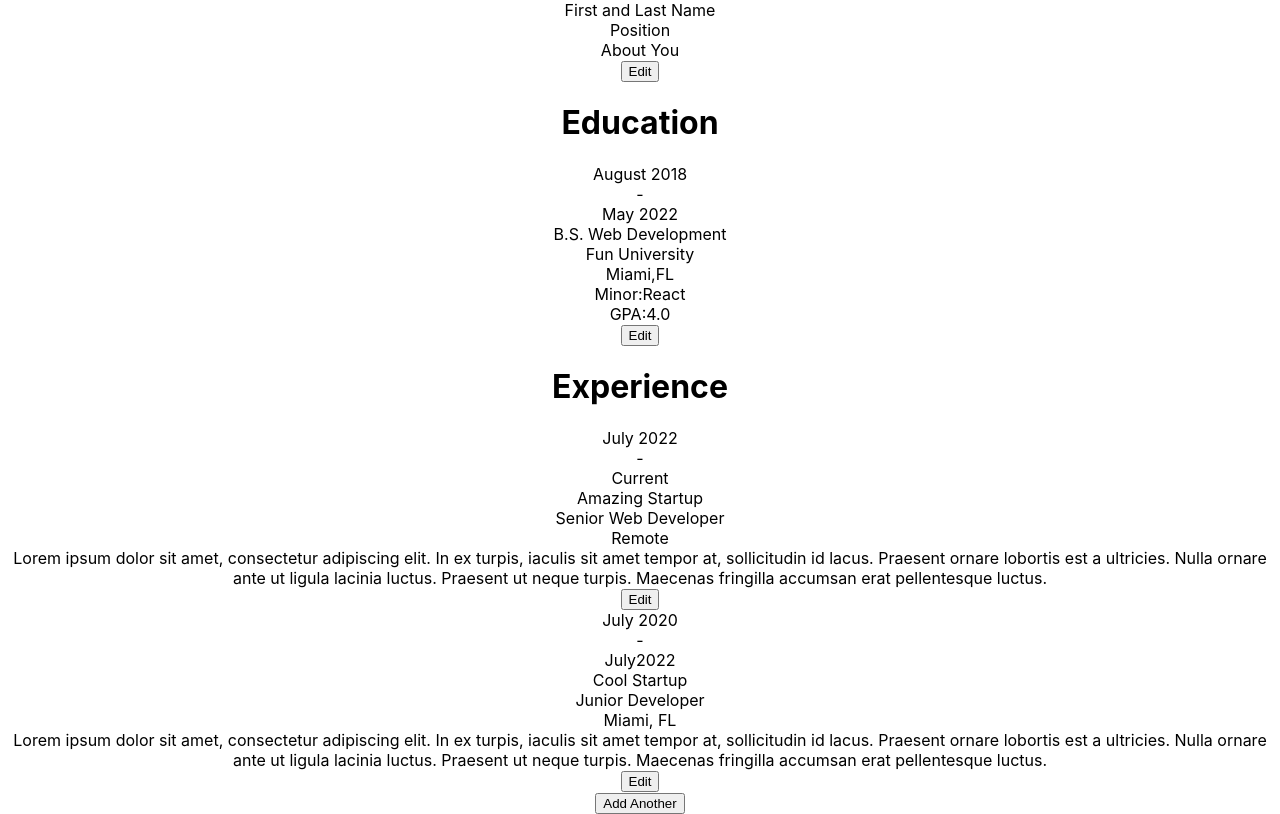
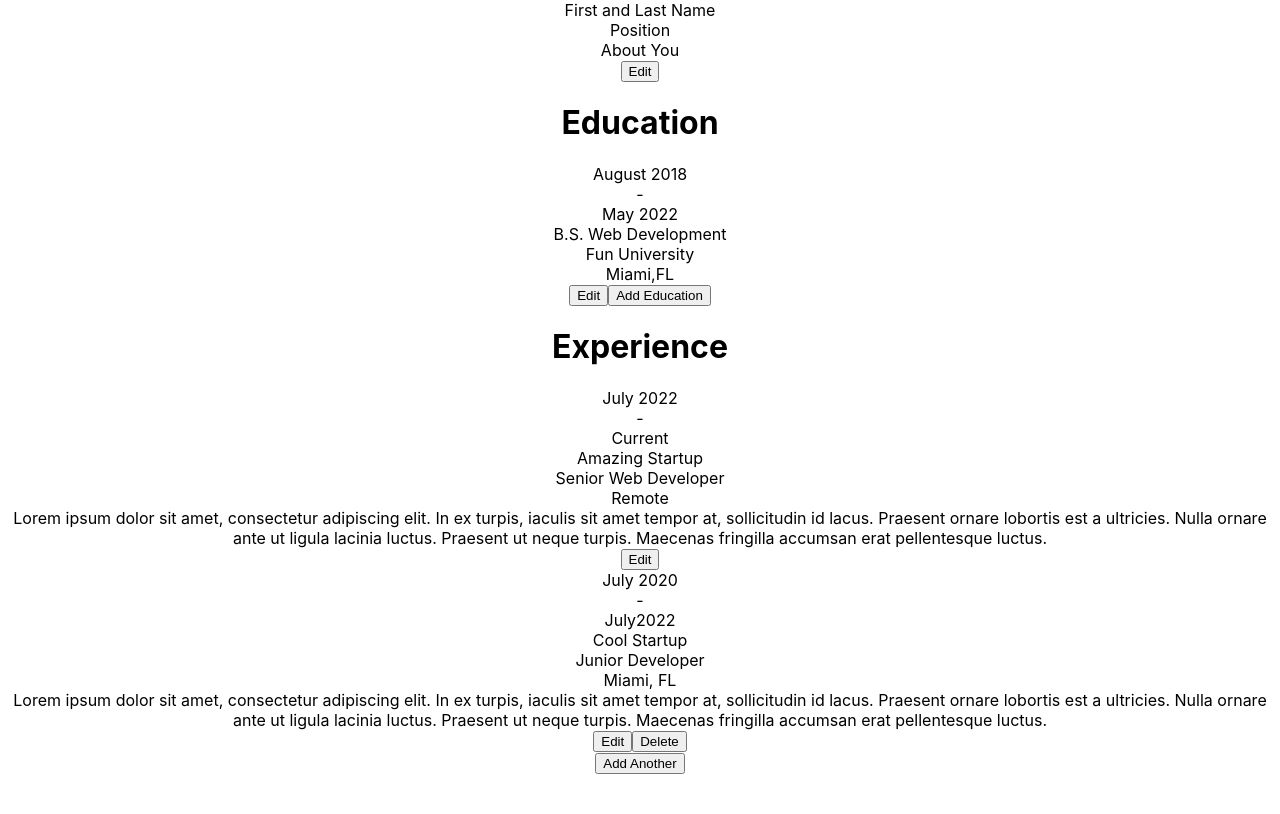
Before and after one commit to sophlanz/cv-generator, a React (Create React App) app: page / in a window 1280 px wide. Both pictures are taken after a click on the button "Add Experience". Built offline with nearby package versions, Linux system fonts and the light colour scheme.

Commit message:
add multiple experiences and multiple schools, as well as edit and delete them

```diff
--- a/package.json
+++ b/package.json
@@ -9,6 +9,7 @@
     "react": "^18.2.0",
     "react-dom": "^18.2.0",
     "react-scripts": "5.0.1",
+    "uniqid": "^5.4.0",
     "web-vitals": "^2.1.4"
   },
   "scripts": {
--- /dev/null
+++ b/src/components/AdditionalEducation.js
@@ -0,0 +1,34 @@
+import React from 'react';
+
+class AdditionalEducation extends React.Component{
+    render(){
+        const education = this.props.education;
+        const addEducation = this.props.addEducation;
+        const editEducation  = this.props.editEducation;
+        const deleteEducation = this.props.deleteEducation;
+
+        return(
+            <div>
+            {education.map((study,idx) => {
+                return (
+                <div key={study.id}>
+                <div>{study.startDate}</div> - <div>{study.endDate}</div>
+                <div>{study.degree}</div>
+                <div>{study.university}</div>
+                <div>{study.location}</div>
+                <button value={idx} onClick = {editEducation}>Edit</button>
+                {/*we don't want to add a delte button to the first one */}
+                {idx > 0 ?
+                 <button value={idx} onClick={deleteEducation}>Delete</button>
+                 : null
+                }
+
+                </div>
+        )
+    })}
+             <button onClick={addEducation}>Add Education</button>
+            </div>
+        );
+    }
+}
+export default AdditionalEducation;
--- a/src/components/AdditionalExperience.js
+++ b/src/components/AdditionalExperience.js
@@ -5,12 +5,13 @@ class AdditionalExperience extends React.Component {
         const experiences = this.props.experiences;
         const editExperience = this.props.editExperience;
         const addAnother = this.props.addAnother;
-        console.log(experiences)
+        const deleteExperience = this.props.deleteExperience;
+
 
        return(
            <div>
             {experiences.map((experience,idx) => {
-            console.log(idx);
+
 
             return(
                 <div key={idx}>
@@ -20,6 +21,12 @@ class AdditionalExperience extends React.Component {
                 <div>{experience.location}</div>
                 <div>{experience.description}</div>
                 <button value = {idx} onClick = {editExperience}>Edit</button>
+                {/*We don't want to add a delte button to the first experience */}
+                {idx > 0 ?
+                <button value={idx} onClick={deleteExperience}>Delete</button>
+                :
+                null
+                 }
             </div>
             );
     })}
--- a/src/components/Education.js
+++ b/src/components/Education.js
@@ -1,75 +1,173 @@
 import React from 'react';
-
+import AdditionalEducation from './AdditionalEducation';
+import uniqid from 'uniqid';
 class Education extends React.Component {
     constructor(props){
         super(props);
         this.state={
+            education:[{
                 university: "Fun University",
                 degree:"B.S. Web Development",
                 startDate: "August 2018",
                 endDate: "May 2022",
                 location: "Miami,FL",
-            minor:"React",
-            gpa:"4.0",
-            edit:false
+                edit:false,
+                index:0,
+                id:uniqid()
+            }],
+            edit:false,
+            additional:1
         };
     }
-    editEducation = () => {
+    editEducation = (e) => {
         //change edit to true, so the edit window will popup
+        //get index from the value of target
+        let index = Number(e.target.value)
+
+
+        //map through the education and find one that matches the index. change edit to true
+       this.setState(prevState => ({
+           education:prevState.education.map(
+               study => (study.index === index ? Object.assign(study,{edit:true}) : study)
+           )
+       }),()=> console.log(this.state.education))
+       //also change the edit property in the general object, so jsx can detext the change
        this.setState({
            edit:true
        });
-    };
+    }
     handleChange = (e) => {
         //get name to be changed from the event target
         const change = e.target.name;
-        //name is what we want to reset in the state
-        this.setState({
-            [change]:e.target.value
-        });
-    }
-    handleSubmit = () => {
+        console.log(change);
+       //see which one has a true edit value to change that one
+        //use the change name to update state, and add to it the value from the target
+        this.setState(prevState => ({
+            education: prevState.education.map(
+                study => (study.edit? Object.assign(study, {[change]:e.target.value}): study)
+            )
+        }),()=>(console.log(this.state.education)))
+    };
+    handleSubmit = (e) => {
         //change the edit state back to false so the pop up disappears
         this.setState({edit:false});
+        //using the edit state find the education object to be changed, and set edit to false
+        this.setState(prevState =>({
+            education:prevState.education.map(
+                study => (study.edit  ? Object.assign(study,{edit:false}):study)
+            )
+        }));
+        //
+    };
+    addEducation = () => {
+          //add another auto fill experience, the user can later edit
+        //get additional state, and use that number to set new index
+       const index = this.state.additional
+       console.log(index);
+       //create new education object
+        const newEducation= {
+            university: "Fun University",
+            degree:"B.S. Web Development",
+            startDate: "August 2018",
+            endDate: "May 2022",
+            location: "Miami,FL",
+            edit:false,
+            index:index,
+            id:uniqid()
+        };
+        //create new array from the old education array
+        const updatedEducation = [...this.state.education];
+        console.log(updatedEducation)
+        //push new education to array
+        updatedEducation.push(newEducation);
+        console.log(updatedEducation)
+        //reset education array in state with the updated education
+         //increase additional state for if another experience is added
+        this.setState({
+            education:updatedEducation,
+            additional:index+1
+
+        }, () => {console.log(this.state.education) });
+    }
+    displayEducation = () => {
+
+    }
+    deleteEducation = (e) => {
+        //get the value from the target to get the index
+        const index = e.target.value;
+        //create a new array from array of education
+        const education = [...this.state.education];
+        //splice out that index
+        education.splice(index,1);
+        //reset eudcation in state with the updated array
+        this.setState({
+            education: education
+        });
+        //subtract 1 ffrom additional prevstate to reset state
+        this.setState(prevState => ({
+            additional:prevState.additional-1
+        }),()=> (console.log(this.state.additional)));
+        //reset index values somehow
+        //map through with index, set the index with prev state
+        this.setState(prevState => ({
+            education:prevState.education.map(
+            (study,idx) => (Object.assign(study, {index:idx}) )
+            )
+        }), ()=>(console.log(this.state.education)))
     };
     render() {
-        const {university, degree, startDate,endDate,location,minor,gpa,edit} = this.state;
+        const {university, degree, startDate,endDate,location,} = this.state.education[0]
+        const{additional,education,edit} = this.state;
+        console.log(this.state.education[0])
+
         return (
             <div>
                     <h1>Education</h1>
                  {/*what we want to display on the screen as the final product */}
+                 {/*display for if there's only 1 education listed */}
+
+                 {additional === 1 ?
                     <div>
                     <div>{startDate}</div> - <div>{endDate}</div>
                     <div>{degree}</div>
                     <div>{university}</div>
                     <div>{location}</div>
-                    <div>Minor:{minor}</div>
-                    <div>GPA:{gpa}</div>
-                    <button onClick = {this.editEducation}>Edit</button>
+                    <button value="0" onClick = {this.editEducation}>Edit</button>
+                    <button onClick={this.addEducation}>Add Education</button>
                 </div>
+                :
+                <AdditionalEducation education={education} deleteEducation={this.deleteEducation} addEducation={this.addEducation} editEducation={this.editEducation}/>
+                 }
+
                 {/*the popup we want to display on the screen for editing */}
            {edit ?
-            <form onSubmit={this.handleSubmit}>
+           (education.map((study) => {
+            let index=[];
+               if(study.edit){
+                index = study.index
+                return(
+                <div key={study.id}>
                  <label htmlFor="university">University</label>
-                <input type= "text" name="university" onChange = {this.handleChange}/>
+                <input type= "text" id={index} name="university" onChange = {this.handleChange}/>
                 <label htmlFor="degree">Degree</label>
-                <input type= "text" name="degree" onChange = {this.handleChange} />
+                <input type= "text" id={index} name="degree" onChange = {this.handleChange} />
                 <label htmlFor="startDate">Start Date</label>
-                <input type= "text" name="startDate" onChange = {this.handleChange}/>
+                <input type= "text" id={index} name="startDate" onChange = {this.handleChange}/>
                 <label htmlFor="endDate">End Date</label>
-                <input type= "text" name="endDate" onChange = {this.handleChange}/>
+                <input type= "text" id={index} name="endDate" onChange = {this.handleChange}/>
                 <label htmlFor="location">Location</label>
-                <input type= "text" name="location" onChange = {this.handleChange}/>
-                <label htmlFor="minor">Minor</label>
-                <input type= "text" name="minor" onChange = {this.handleChange}/>
-                <label htmlFor="gpa">GPA</label>
-                <input type= "text" name="gpa" onChange = {this.handleChange}/>
-                <button type = "submit">Submit Changes</button>
-            </form>
+                <input type= "text" id={index} name="location" onChange = {this.handleChange}/>
+                <button type = "text" id={index} onClick={this.handleSubmit}>Submit Changes</button>
+                </div>
+                )
+               }
+           }
+           ))
             : null
            }
             </div>
-        );
-    };
+
+   )};
 }
+
 export default Education;
--- a/src/components/Experience.js
+++ b/src/components/Experience.js
@@ -1,5 +1,6 @@
 import React from 'react';
 import AdditionalExperience from './AdditionalExperience'
+import uniqid from 'uniqid';
 class Experience extends React.Component {
     constructor(props){
         super(props);
@@ -13,7 +14,8 @@ class Experience extends React.Component {
             location:"Remote",
             description:" Lorem ipsum dolor sit amet, consectetur adipiscing elit. In ex turpis, iaculis sit amet tempor at, sollicitudin id lacus. Praesent ornare lobortis est a ultricies. Nulla ornare ante ut ligula lacinia luctus. Praesent ut neque turpis. Maecenas fringilla accumsan erat pellentesque luctus. ",
             edit:false,
-            index:"0"
+            index:"0",
+            id:uniqid()
            }],
            additional:1,
            //monitor to be used for displaying text inputs
@@ -23,9 +25,8 @@ class Experience extends React.Component {
     };
     editExperience = (e) => {
         //get index to be targeted under the number property
-       const index = e.target.value.toString();
+       const index = Number(e.target.value);
        console.log(index);
-
        //edit the edit property
        this.setState(prevState => ({
         experiences: prevState.experiences.map(
@@ -41,18 +42,17 @@ class Experience extends React.Component {
     handleChange = (e) => {
         //get name to be changed from the event target
         const change = e.target.name;
-        const index= e.target.id
         //name is what we want to reset in the state
        this.setState(prevState => ({
            experiences:prevState.experiences.map(
                //find the experiences that matches our index. //change coincides with the property to be changed. then assign the target value
-               experience => (experience.index === index ? Object.assign(experience, {[change]:e.target.value}): experience)
+               experience => (experience.edit? Object.assign(experience, {[change]:e.target.value}): experience)
            )
        }))
     };
     handleSubmit = (e) => {
        //get index of the experience we just updated
-       const index = e.target.value;
+       const index = Number(e.target.value);
        //edit the edit property to false
        this.setState(prevState => ({
         experiences: prevState.experiences.map(
@@ -74,7 +74,8 @@ class Experience extends React.Component {
                 location:"Miami, FL",
                 description:" Lorem ipsum dolor sit amet, consectetur adipiscing elit. In ex turpis, iaculis sit amet tempor at, sollicitudin id lacus. Praesent ornare lobortis est a ultricies. Nulla ornare ante ut ligula lacinia luctus. Praesent ut neque turpis. Maecenas fringilla accumsan erat pellentesque luctus. ",
                 edit:false,
-                index:index
+                index:index,
+                id:uniqid()
         };
         //create new array from the old experiences array
         const updatedExperiences = [...this.state.experiences];
@@ -90,7 +91,30 @@ class Experience extends React.Component {
 
         }, () => {console.log(this.state.experiences) });
     };
+    deleteExperience = (e) => {
+        //get value of index from target
+        const index = e.target.value;
+        //create a new array of the experiences
+        const experiences = [...this.state.experiences];
+        //splice the index we got from the array
+        experiences.splice(index,1);
+        //update the state with the updated experiences
+        this.setState({
+            experiences:experiences,
+        });
+         //decrease additional state for if future experiences are added using prevstate
+         this.setState(prevState => ({
+             additional:prevState.additional-1
+         }));
+         //use prevstate and idx to reset all of the indexes
+         this.setState(prevState => ({
+             experiences:prevState.experiences.map(
+                 (experience, idx) => (Object.assign(experience,{index:idx}))
+             )
+         }),()=> (console.log(this.state.experiences)));
 
+
+    }
     render() {
         const {company, title, startDate,endDate,location,description} = this.state.experiences[0];
         const {additional,experiences,edit} = this.state;
@@ -110,13 +134,14 @@ class Experience extends React.Component {
                     <div>{description}</div>
                     <button value = "0" onClick = { this.editExperience}>Edit</button>
                     <button onClick={this.addAnother}>Add Experience</button>
+
                 </div>
                 :
-                <AdditionalExperience experiences={experiences} editExperience={this.editExperience} addAnother={this.addAnother}/>
+                <AdditionalExperience experiences={experiences} deleteExperience={this.deleteExperience} editExperience={this.editExperience} addAnother={this.addAnother}/>
                  }
                 {/*the popup we want to display on the screen for editing */}
            {edit ?
-            <form >
+           <div>
             {/*map through the experiences, and find the experience with edit as true.
             Set the index of that experience object to the declared index variable
             return the input eleements, and link the indexes to the id's */}
@@ -125,7 +150,7 @@ class Experience extends React.Component {
                     if(experience.edit){
                         index= experience.index;
                         return (
-                        <div key={index}>
+                        <div key={experience.id}>
                         <label htmlFor="company">Company</label>
                         <input type= "text" id ={index} name="company" onChange = {this.handleChange}/>
                         <label htmlFor="title">Title</label>
@@ -142,8 +167,9 @@ class Experience extends React.Component {
                         </div>
                     )
                     };
+
                 })}
-            </form>
+                </div>
             : null
            }
             </div>
```
Lines whose indentation alone changed are shown as unchanged.
